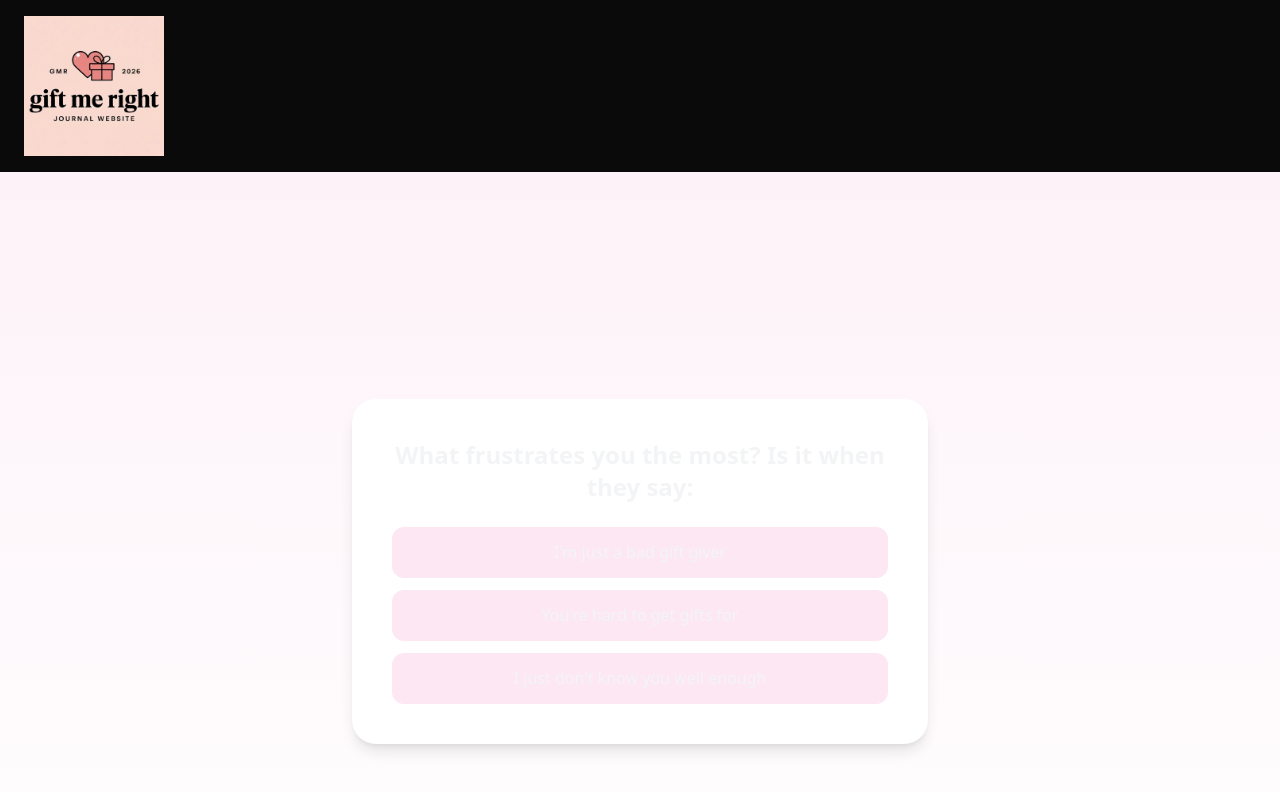
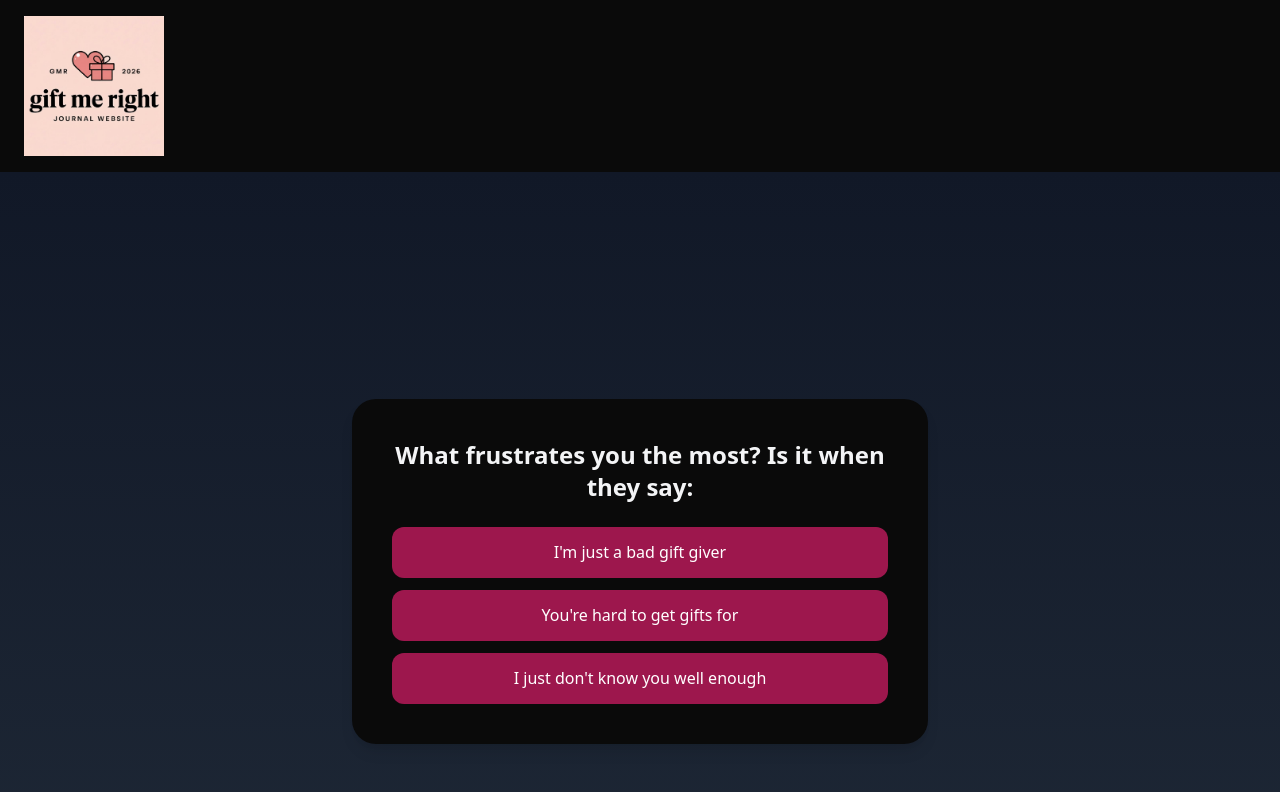
Before and after one commit to GiftMeRight/Gift-Me-Right-Official, a Next.js app: page /create in a window 1280 px wide. Shown: the top 792 px of the page. Built offline with nearby package versions, Linux system fonts and the light colour scheme.

Commit message:
Update page.jsx

```diff
--- a/app/create/page.jsx
+++ b/app/create/page.jsx
@@ -45,7 +45,7 @@ export default function CreateJournalPage() {
 
   const [step, setStep] = useState(0);
   const [answers, setAnswers] = useState({});
-  const [loaded, setLoaded] = useState(true); // No need to wait for login
+  const [loaded, setLoaded] = useState(true); // no login required
 
   // Save answers in localStorage (optional)
   const handleAnswer = (key, value) => {
@@ -86,8 +86,8 @@ export default function CreateJournalPage() {
   if (!loaded) return null;
 
   return (
-    <main className="min-h-screen flex items-center justify-center px-6 py-16 bg-gradient-to-b from-pink-50 to-white">
-      <div className="max-w-xl w-full bg-white rounded-3xl p-10 shadow-lg text-center">
+    <main className="min-h-screen flex items-center justify-center px-6 py-16 bg-gradient-to-b from-pink-50 to-white dark:from-gray-900 dark:to-gray-800">
+      <div className="max-w-xl w-full bg-white dark:bg-neutral-950 rounded-3xl p-10 shadow-lg text-center">
         <AnimatePresence mode="wait">
           {step < steps.length ? (
             <motion.div
@@ -96,7 +96,7 @@ export default function CreateJournalPage() {
               animate={{ opacity: 1, y: 0 }}
               exit={{ opacity: 0, y: -20 }}
             >
-              <h1 className="text-2xl font-bold mb-6">
+              <h1 className="text-2xl font-bold mb-6 text-gray-900 dark:text-gray-100">
                 {steps[step].question}
               </h1>
 
@@ -106,7 +106,7 @@ export default function CreateJournalPage() {
                     <button
                       key={opt}
                       onClick={() => handleAnswer(steps[step].key, opt)}
-                      className="w-full px-6 py-3 rounded-xl bg-pink-100 hover:bg-pink-200"
+                      className="w-full px-6 py-3 rounded-xl bg-pink-100 hover:bg-pink-200 dark:bg-pink-800 dark:hover:bg-pink-700 dark:text-white text-gray-900 transition"
                     >
                       {opt}
                     </button>
@@ -115,7 +115,7 @@ export default function CreateJournalPage() {
               ) : (
                 <>
                   <textarea
-                    className="w-full h-32 p-4 border rounded-xl mb-4"
+                    className="w-full h-32 p-4 border rounded-xl mb-4 bg-white dark:bg-neutral-900 text-gray-900 dark:text-gray-100 placeholder-gray-400 dark:placeholder-gray-500"
                     placeholder="Type your message here..."
                     value={answers.giftMessage || ""}
                     onChange={(e) =>
@@ -129,7 +129,7 @@ export default function CreateJournalPage() {
                         answers.giftMessage || ""
                       )
                     }
-                    className="w-full bg-pink-600 text-white py-3 rounded-full"
+                    className="w-full bg-pink-600 text-white py-3 rounded-full hover:scale-105 transition"
                   >
                     Continue 💖
                   </button>
@@ -138,12 +138,12 @@ export default function CreateJournalPage() {
             </motion.div>
           ) : (
             <motion.div>
-              <h1 className="text-2xl font-bold mb-6">
+              <h1 className="text-2xl font-bold mb-6 text-gray-900 dark:text-gray-100">
                 You’re almost done 💖
               </h1>
               <button
                 onClick={handleCheckout}
-                className="w-full bg-pink-600 text-white py-3 rounded-full"
+                className="w-full bg-pink-600 text-white py-3 rounded-full hover:scale-105 transition"
               >
                 Proceed to Checkout
               </button>
```
